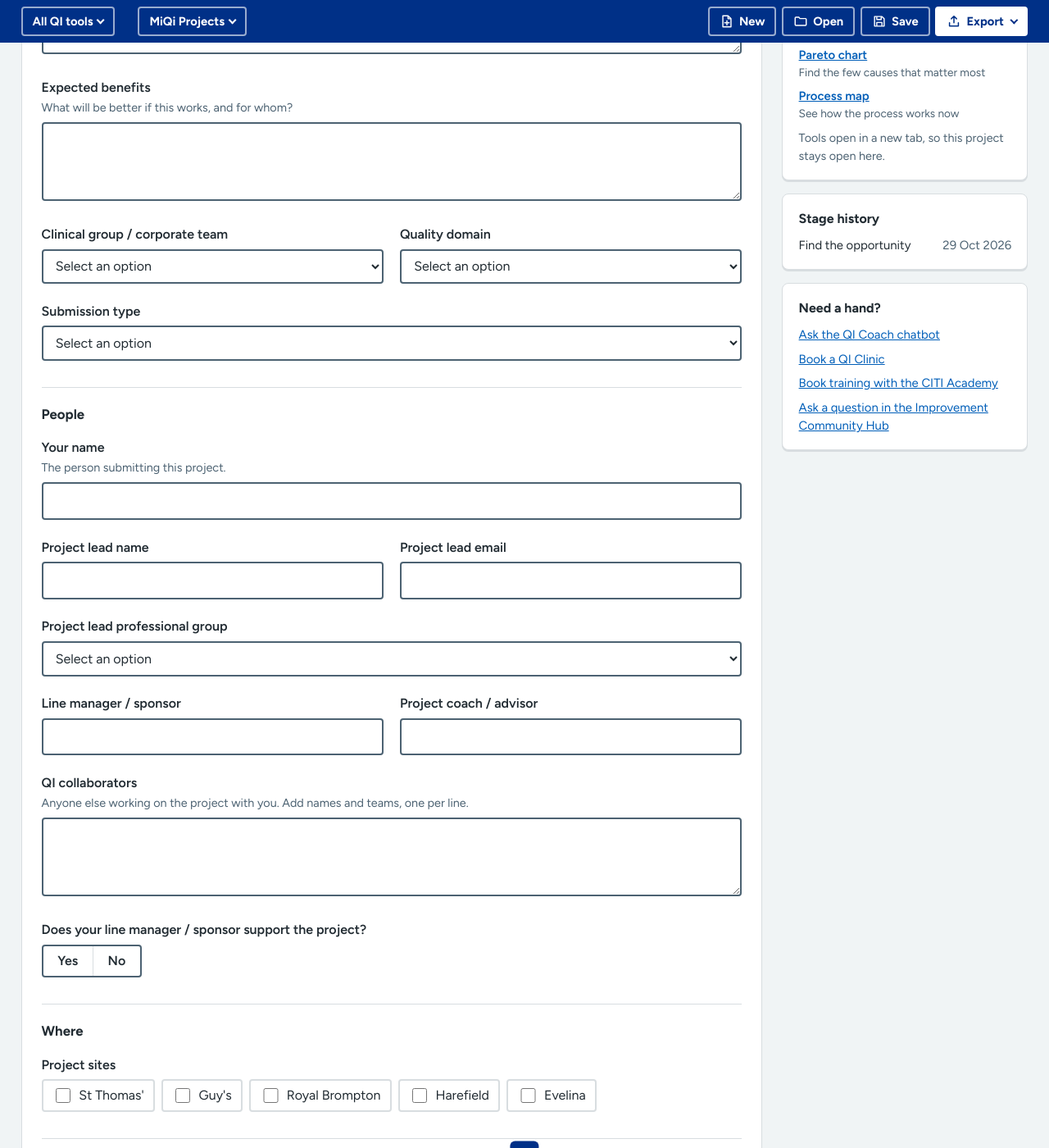
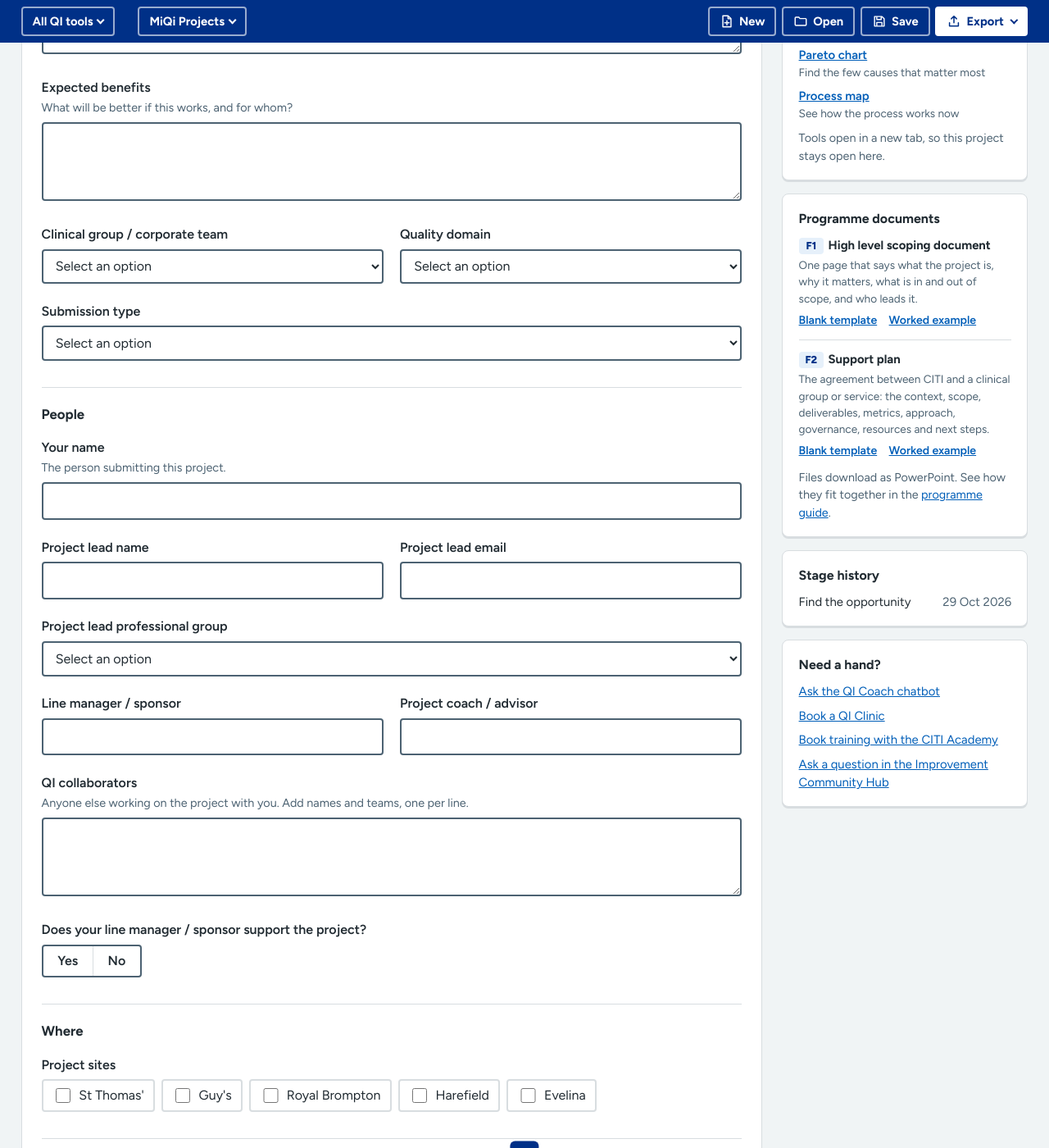
Before and after one commit to PerrinShanks-Cogito/IntegratedQiTools, a Jekyll site: the page built from miqi_project/index.html, in a window 1280 px wide and 1400 px high, scrolled down 709 px. Shown: the whole window at 82% size. Built offline with Jekyll 4.4.1, drawn with Linux system fonts in a browser that asks for light colours.

Commit message:
MiQi project: programme documents for each stage in the sidebar
Each stage's sidebar lists the CITI programme documents the programme
guide puts at that stage, with what each is for and links to download the
blank template and the worked example. The Close stage shows the closure
report, which the guide puts under Sustain. The documents come from
_data/programme_guide.json, so the two stay in step, and a link opens the
programme guide for how they fit together.

Co-Authored-By: Claude Opus 5.5 <noreply@anthropic.com>
Claude-Session: https://claude.ai/code/session_01CcqVcktLYRUUtxVCgrveQf

```diff
--- a/miqi_project/app.js
+++ b/miqi_project/app.js
@@ -139,6 +139,13 @@ try{
   JSON.parse(el.textContent).forEach(t=>{TOOLS[t.id]=t;});
 }catch(e){TOOLS={};}
 const toolUrl=id=>BASE+"/"+id+"/";
+
+/* ---------- the programme guide's documents, by stage ---------- */
+let GUIDE=[], GUIDE_BASE="";
+try{const el=$("#guideDocs"); GUIDE_BASE=el.dataset.base||""; GUIDE=JSON.parse(el.textContent);}catch(e){GUIDE=[];}
+const KIND={slides:"PowerPoint",sheet:"Excel",doc:"Word"};
+/* the guide has no Close stage: its closure report sits under Sustain */
+const guideDocs=sid=>GUIDE.filter(d=>d.stage===(sid==="close"?"sustain":sid));
 
 /* ---------- state ---------- */
 const today=()=>{const d=new Date();return d.getFullYear()+"-"+String(d.getMonth()+1).padStart(2,"0")+"-"+String(d.getDate()).padStart(2,"0");};
@@ -300,12 +307,27 @@ function renderAside(){
      '<dt>Documents</dt><dd>'+docCount+'</dd></dl></div>'+
    (tools.length?'<div class="card"><h3>Tools for this stage</h3><ul class="toollinks">'+tools.map(([id,why])=>'<li><a href="'+esc(toolUrl(id))+'" target="_blank" rel="noopener">'+esc(TOOLS[id].name)+'<span class="sr"> (opens in a new tab)</span></a><span class="why">'+esc(why)+'</span></li>').join("")+'</ul>'+
      '<p class="hint" style="margin:.6rem 0 0">Tools open in a new tab, so this project stays open here.</p></div>':"")+
+   guideCard(s)+
    '<div class="card"><h3>Stage history</h3><ul class="history">'+P.history.slice().reverse().map(h=>'<li><span>'+STAGES[h.stage].name+'</span><time>'+fmt(h.date)+'</time></li>').join("")+'</ul></div>'+
    '<div class="card"><h3>Need a hand?</h3><ul class="helplinks">'+
      '<li><a href="'+esc(LINKS.chatbot)+'" target="_blank" rel="noopener">Ask the QI Coach chatbot</a></li>'+
      '<li><a href="'+esc(LINKS.clinic)+'" target="_blank" rel="noopener">Book a QI Clinic</a></li>'+
      '<li><a href="'+esc(LINKS.training)+'" target="_blank" rel="noopener">Book training with the CITI Academy</a></li>'+
      '<li><a href="'+esc(LINKS.community)+'" target="_blank" rel="noopener">Ask a question in the Improvement Community Hub</a></li></ul></div>';
+}
+
+function guideCard(s){
+  const docs=guideDocs(s.id); if(!docs.length) return "";
+  const kind=d=>KIND[d.kind]||"";
+  const kinds=[...new Set(docs.map(kind).filter(Boolean))];
+  return '<div class="card"><h3>Programme documents</h3><ul class="guidedocs">'+docs.map(d=>
+    '<li><span class="dname">'+(d.code?'<span class="code">'+esc(d.code)+'</span>':"")+esc(d.name)+'</span>'+
+    '<span class="why">'+esc(d.purpose)+'</span><span class="dl">'+
+    (d.template?'<a href="'+esc(GUIDE_BASE+"templates/"+d.template)+'" download>Blank template<span class="sr"> for '+esc(d.name)+', '+kind(d)+'</span></a>':"")+
+    (d.example?'<a href="'+esc(GUIDE_BASE+"examples/"+d.example)+'" download>Worked example<span class="sr"> of '+esc(d.name)+', '+kind(d)+'</span></a>':"")+
+    '</span></li>').join("")+'</ul>'+
+    '<p class="hint" style="margin:.7rem 0 0">'+(kinds.length?"Files download as "+(kinds.length>1?kinds.slice(0,-1).join(", ")+" and "+kinds[kinds.length-1]:kinds[0])+". ":"")+
+    'See how they fit together in the <a href="'+esc(GUIDE_BASE)+'" target="_blank" rel="noopener">programme guide<span class="sr"> (opens in a new tab)</span></a>.</p></div>';
 }
 
 /* ---------- move-on checklist ---------- */
--- a/miqi_project/index.html
+++ b/miqi_project/index.html
@@ -108,6 +108,12 @@ aside dd{margin:0;font-weight:600;overflow-wrap:anywhere}
 .history time{color:var(--muted)}
 .toollinks a{font-weight:600}
 .toollinks .why{display:block;color:var(--muted);font-size:.85rem}
+.guidedocs{list-style:none;margin:0;padding:0;display:grid;gap:.8rem;font-size:.93rem}
+.guidedocs li+li{border-top:1px solid var(--line);padding-top:.8rem}
+.guidedocs .dname{font-weight:700}
+.guidedocs .code{display:inline-block;min-width:1.9rem;margin-right:.35rem;padding:0 .3rem;border-radius:4px;background:var(--blue-bg);color:var(--navy);font-size:.8rem;font-weight:800;text-align:center}
+.guidedocs .why{display:block;color:var(--muted);font-size:.85rem;margin:.15rem 0 .35rem}
+.guidedocs .dl{display:flex;flex-wrap:wrap;gap:.25rem .9rem;font-size:.88rem;font-weight:600}
 
 /* Move-on checklist dialog */
 dialog.ck{border:0;border-radius:8px;padding:0;width:min(640px,calc(100% - 2rem));max-height:calc(100% - 2rem);background:var(--surface);color:var(--text);box-shadow:0 20px 60px rgba(0,20,40,.35)}
@@ -168,6 +174,8 @@ dialog.ck::backdrop{background:rgba(0,30,60,.55)}
 
 {%- comment %} The other tools, for the "Tools for this stage" card {% endcomment %}
 <script type="application/json" id="toolsData" data-base="{{ site.baseurl }}">{{ site.data.tools | jsonify }}</script>
+{%- comment %} The programme guide's documents, for the "Programme documents" card {% endcomment %}
+<script type="application/json" id="guideDocs" data-base="{{ '/programme_guide/' | relative_url }}">[{% for d in site.data.programme_guide.docs %}{"id":{{ d.id | jsonify }},"code":{{ d.code | jsonify }},"stage":{{ d.stage | jsonify }},"name":{{ d.name | jsonify }},"kind":{{ d.kind | jsonify }},"template":{{ d.template | jsonify }},"example":{{ d.example | jsonify }},"purpose":{{ d.purpose | jsonify }}}{% unless forloop.last %},{% endunless %}{% endfor %}]</script>
 <script src="{{ '/miqi_project/app.js' | relative_url }}?v={{ site.time | date: '%s' }}"></script>
 {% include focus-footer.html %}
 <script src="{{ '/assets/js/analytics.js' | relative_url }}" data-tool="miqi-project"></script>
```
